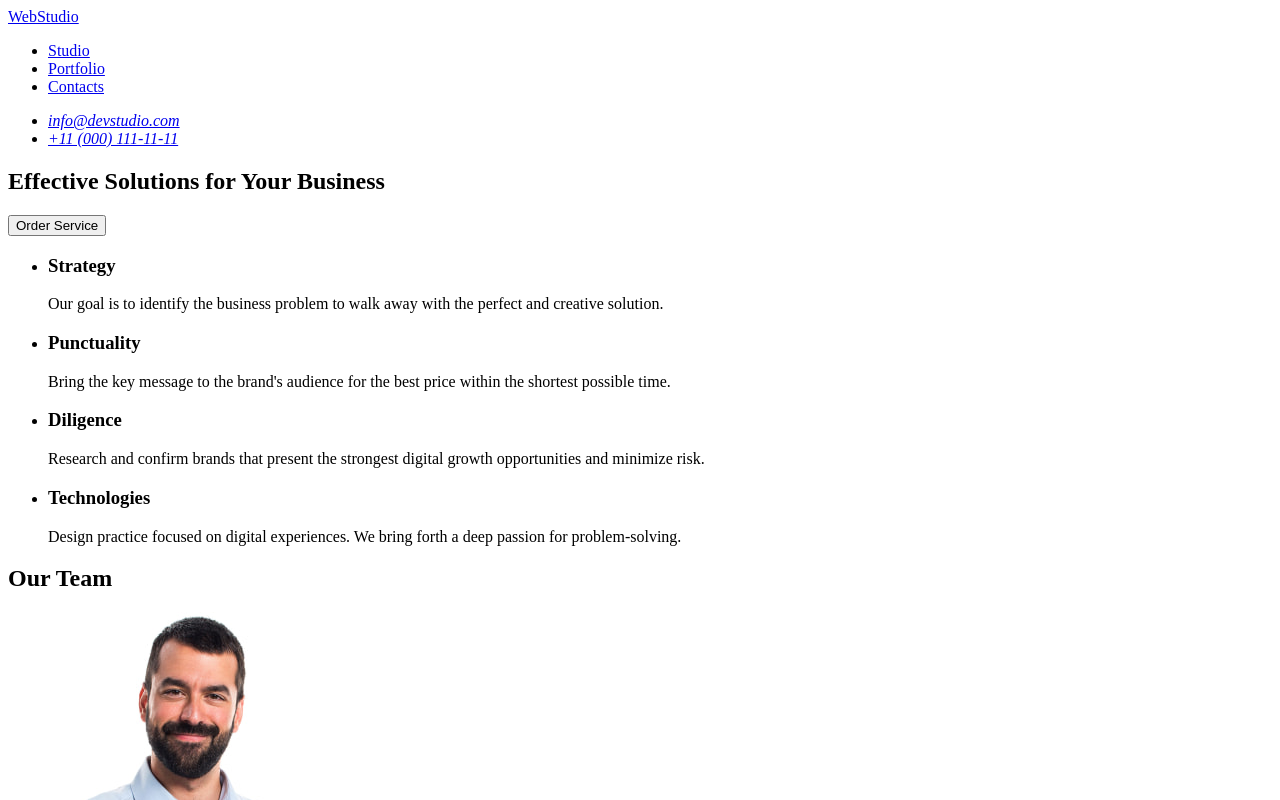
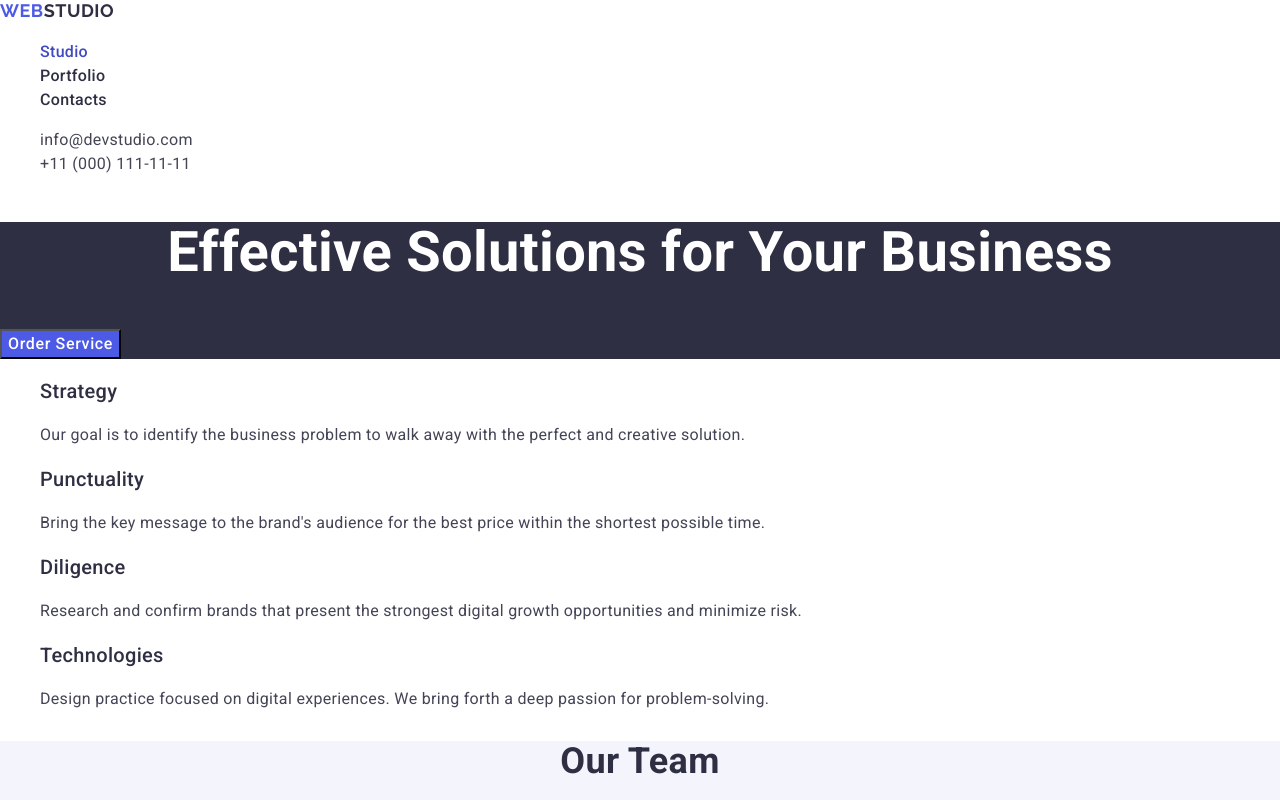
Before and after one commit to Pavlo-Malysh/goit-markup-hw-02, a plain HTML site: page index.html in a window 1280 px wide. Both pictures are taken after a click on the link "Studio". Shown: the top 800 px of the page. Drawn offline with nearby package versions, Linux system fonts and the light colour scheme.

Commit message:
add font styles +portfolio section

```diff
--- /dev/null
+++ b/css/styles.css
@@ -0,0 +1,122 @@
+body {
+    background-color: #fff;
+    font-family: "Roboto", sans-serif;
+    font-weight: 400;
+    font-size: 16px;
+    line-height: 1.5;
+    letter-spacing: 0.02em;
+    color: #434455;
+}
+
+ul {
+    list-style-type: none;
+}
+
+a {
+    text-decoration: none;
+
+}
+
+.button {
+    background: #4d5ae5;
+    cursor: pointer;
+    text-transform: capitalize;
+    font-family: inherit;
+    font-weight: 500;
+    font-size: inherit;
+    line-height: inherit;
+    letter-spacing: 0.04em;
+    color: #fff;
+
+}
+
+.button:hover .botton:focus {
+    background: #404bbf;
+}
+
+/* Header */
+
+.logo-dark {
+    font-family: "Raleway", sans-serif;
+    font-weight: 700;
+    font-size: 18px;
+    line-height: 1.16667;
+    letter-spacing: 0.03em;
+    text-transform: uppercase;
+    color: #2e2f42;
+}
+
+.logo-accent {
+    color: #4d5ae5;
+}
+
+.nav-link {
+    font-weight: 500;
+    color: #2e2f42;
+}
+
+.nav-link:hover,
+.nav-link:focus,
+.address-link:hover,
+.address-link:focus {
+    color: #404bbf;
+}
+
+.address-link {
+    font-style: normal;
+    color: inherit;
+}
+
+/* Hero section */
+
+.hero-section {
+    background: #2e2f42;
+}
+
+.hero-title {
+    font-weight: 700;
+    font-size: 56px;
+    line-height: 1.07143;
+    text-align: center;
+    color: #fff;
+}
+
+/* Font Benefits, Team, Portfolio section */
+
+.teams-section {
+    background: #f4f4fd;
+}
+
+.title-section {
+    font-weight: 700;
+    font-size: 36px;
+    line-height: 1.11111;
+    text-align: center;
+    color: #2e2f42;
+}
+
+.subtitle {
+    font-weight: 500;
+    font-size: 20px;
+    line-height: 1.2;
+    color: #2e2f42;
+}
+
+/* Footer */
+.footer {
+    background: #2e2f42;
+}
+
+.logo-light {
+    font-family: "Raleway", sans-serif;
+    font-weight: 700;
+    font-size: 18px;
+    line-height: 1.16667;
+    letter-spacing: 0.03em;
+    text-transform: uppercase;
+    color: #f4f4fd;
+}
+
+.text-footer {
+    color: #f4f4fd;
+}
--- a/index.html
+++ b/index.html
@@ -4,33 +4,40 @@
 <head>
     <meta charset="UTF-8">
     <meta name="viewport" content="width=device-width, initial-scale=1.0">
-    <title>Document</title>
+    <link rel="preconnect" href="https://fonts.googleapis.com">
+    <link rel="preconnect" href="https://fonts.gstatic.com" crossorigin>
+    <link href="https://fonts.googleapis.com/css2?family=Raleway:wght@700&family=Roboto:wght@400;500;700&display=swap"
+        rel="stylesheet">
+    <link rel="stylesheet"
+        href="https://cdnjs.cloudflare.com/ajax/libs/modern-normalize/3.0.1/modern-normalize.min.css">
+    <link rel="stylesheet" href="./css/styles.css">
+    <title>WebStudio</title>
 </head>
 
 <body>
     <header>
         <nav>
-            <a href="./index.html">WebStudio</a>
+            <a class="logo-dark" href="./index.html"><span class="logo-accent">Web</span>Studio</a>
             <ul>
-                <li><a href="#">Studio</a></li>
-                <li><a href="#">Portfolio</a></li>
-                <li><a href="#">Contacts</a></li>
+                <li><a class="nav-link" href="#">Studio</a></li>
+                <li><a class="nav-link" href="#portfolio-section">Portfolio</a></li>
+                <li><a class="nav-link" href="#">Contacts</a></li>
             </ul>
         </nav>
         <address>
             <ul>
-                <li><a href="mailto:info@devstudio.com">info@devstudio.com</a></li>
-                <li><a href="tel:+110001111111">+11 (000) 111-11-11</a></li>
+                <li><a class="address-link" href="mailto:info@devstudio.com">info@devstudio.com</a></li>
+                <li><a class="address-link" href="tel:+110001111111">+11 (000) 111-11-11</a></li>
             </ul>
         </address>
 
     </header>
     <main>
         <!-- Hero section -->
-        <section>
-            <h1>Effective Solutions
+        <section class="hero-section">
+            <h1 class="hero-title">Effective Solutions
                 for Your Business</h1>
-            <button type="button">Order Service</button>
+            <button class="button" type="button">Order service</button>
         </section>
 
         <!-- Benefits section -->
@@ -38,23 +45,23 @@
             <h2 hidden>Benefits company</h2>
             <ul>
                 <li>
-                    <h3>Strategy</h3>
+                    <h3 class="subtitle">Strategy</h3>
                     <p>Our goal is to identify the business
                         problem to walk away with the perfect and creative solution.
                     </p>
                 </li>
                 <li>
-                    <h3>Punctuality</h3>
+                    <h3 class="subtitle">Punctuality</h3>
                     <p>Bring the key message to the brand's audience for the best price within the shortest possible
                         time.</p>
                 </li>
                 <li>
-                    <h3>Diligence</h3>
+                    <h3 class="subtitle">Diligence</h3>
                     <p>Research and confirm brands that present the strongest digital growth opportunities and minimize
                         risk.</p>
                 </li>
                 <li>
-                    <h3>Technologies</h3>
+                    <h3 class="subtitle">Technologies</h3>
                     <p>Design practice focused on digital experiences. We bring forth a deep passion for
                         problem-solving.</p>
                 </li>
@@ -62,73 +69,75 @@
         </section>
 
         <!-- Teams section -->
-        <section>
-            <h2>Our Team</h2>
+        <section class="teams-section">
+            <h2 class="title-section">Our Team</h2>
             <ul>
                 <li>
                     <img src="./images/teams/mark.jpg" alt="Mark Guerrero" width="264" height="260">
-                    <h3>Mark Guerrero</h3>
+                    <h3 class="subtitle">Mark Guerrero</h3>
                     <p>Product Designer</p>
                 </li>
                 <li>
                     <img src="./images/teams/tom.jpg" alt="Tom Ford" width="264" height="260">
-                    <h3>Tom Ford</h3>
+                    <h3 class="subtitle">Tom Ford</h3>
                     <p>Frontend Developer</p>
                 </li>
                 <li>
                     <img src="./images/teams/camila.jpg" alt="Camila Garcia" width="264" height="260">
-                    <h3>Camila Garcia</h3>
+                    <h3 class="subtitle">Camila Garcia</h3>
                     <p>Marketing</p>
                 </li>
                 <li>
                     <img src="./images/teams/daniel.jpg" alt="Daniel Wilson" width="264" height="260">
-                    <h3>Daniel Wilson</h3>
+                    <h3 class="subtitle">Daniel Wilson</h3>
                     <p>UI Designer</p>
                 </li>
             </ul>
         </section>
 
         <!-- Portfolio section -->
-        <!-- <section>
+        <section>
+            <h2 class="title-section" id="portfolio-section">Our Portfolio</h2>
             <ul>
                 <li>
                     <img src="./images/portfolio/bank-app.jpg" alt="bank-app" width="360" height="300">
-                    <h3>Banking App</h3>
+                    <h3 class="subtitle">Banking App</h3>
                     <p>App</p>
                 </li>
                 <li>
                     <img src="./images/portfolio/cashless-payment.jpg" alt="cashless-payment" width="360" height="300">
-                    <h3>Cashless Payment</h3>
+                    <h3 class="subtitle">Cashless Payment</h3>
                     <p>Marketing</p>
                 </li>
                 <li>
                     <img src="./images/portfolio/maditation-app.jpg" alt="maditation-app" width="360" height="300">
-                    <h3>Meditation App</h3>
+                    <h3 class="subtitle">Meditation App</h3>
                     <p>App</p>
                 </li>
                 <li>
                     <img src="./images/portfolio/taxi-service.jpg" alt="taxi-service" width="360" height="300">
-                    <h3>Taxi Service</h3>
+                    <h3 class="subtitle">Taxi Service</h3>
                     <p>Marketing</p>
                 </li>
                 <li>
                     <img src="./images/portfolio/screen-illustration.jpg" alt="Illustrations-screen" width="360"
                         height="300">
-                    <h3>Screen Illustrations</h3>
+                    <h3 class="subtitle">Screen Illustrations</h3>
                     <p>Design</p>
                 </li>
                 <li>
                     <img src="./images/portfolio/online-courses.jpg" alt="Marketing" width="360" height="300">
-                    <h3>Online Courses</h3>
+                    <h3 class="subtitle">Online Courses</h3>
                     <p>Marketing</p>
                 </li>
             </ul>
-        </section> -->
+        </section>
     </main>
 
-    <footer>
-        <a href="./index.html">WebStudio</a>
-        <p>Increase the flow of customers and sales for your business with digital marketing & growth solutions.</p>
+    <footer class="footer">
+        <a class="logo-light" href="./index.html"><span class="logo-accent">Web</span>Studio</a>
+        <p class="text-footer">Increase the flow of customers and sales for your business with digital marketing &
+            growth solutions.</p>
     </footer>
 </body>
 
```
Also changed, not shown: 1 other file.
